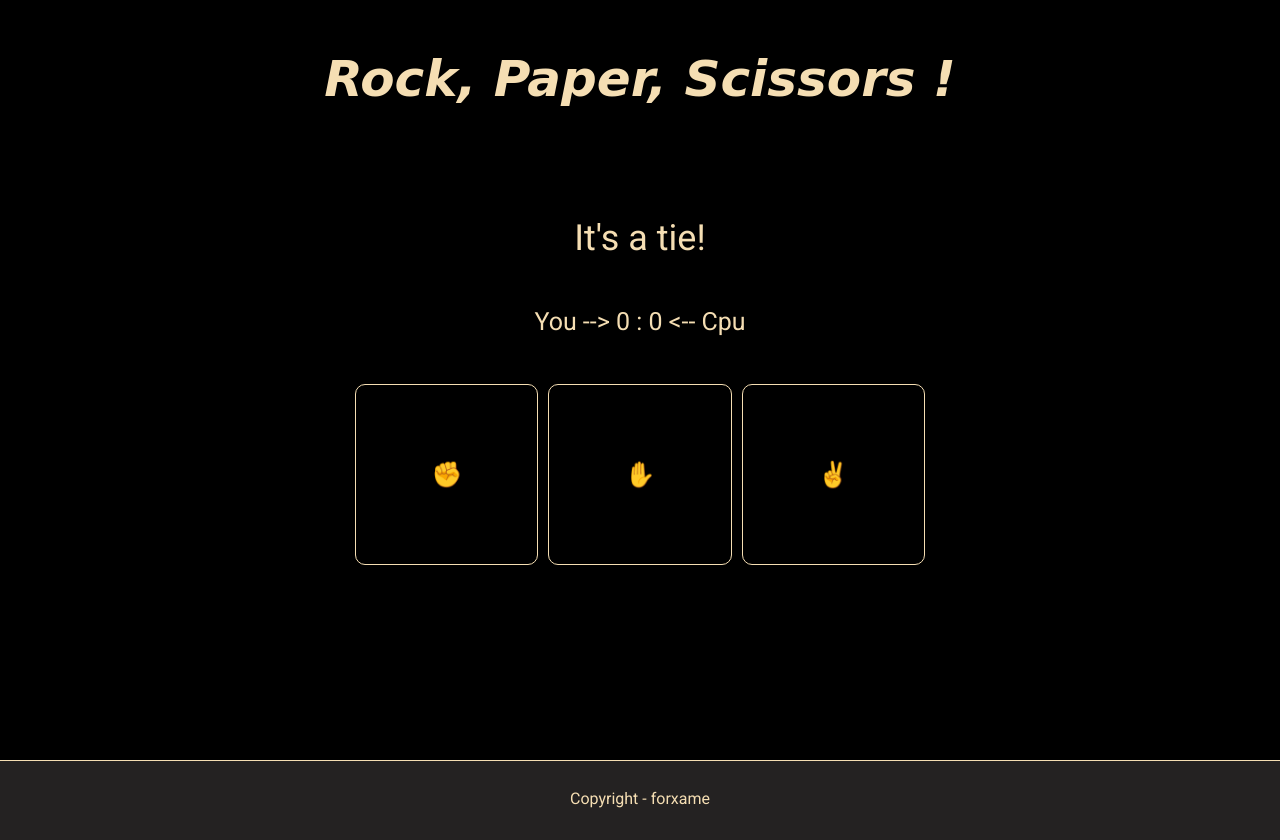
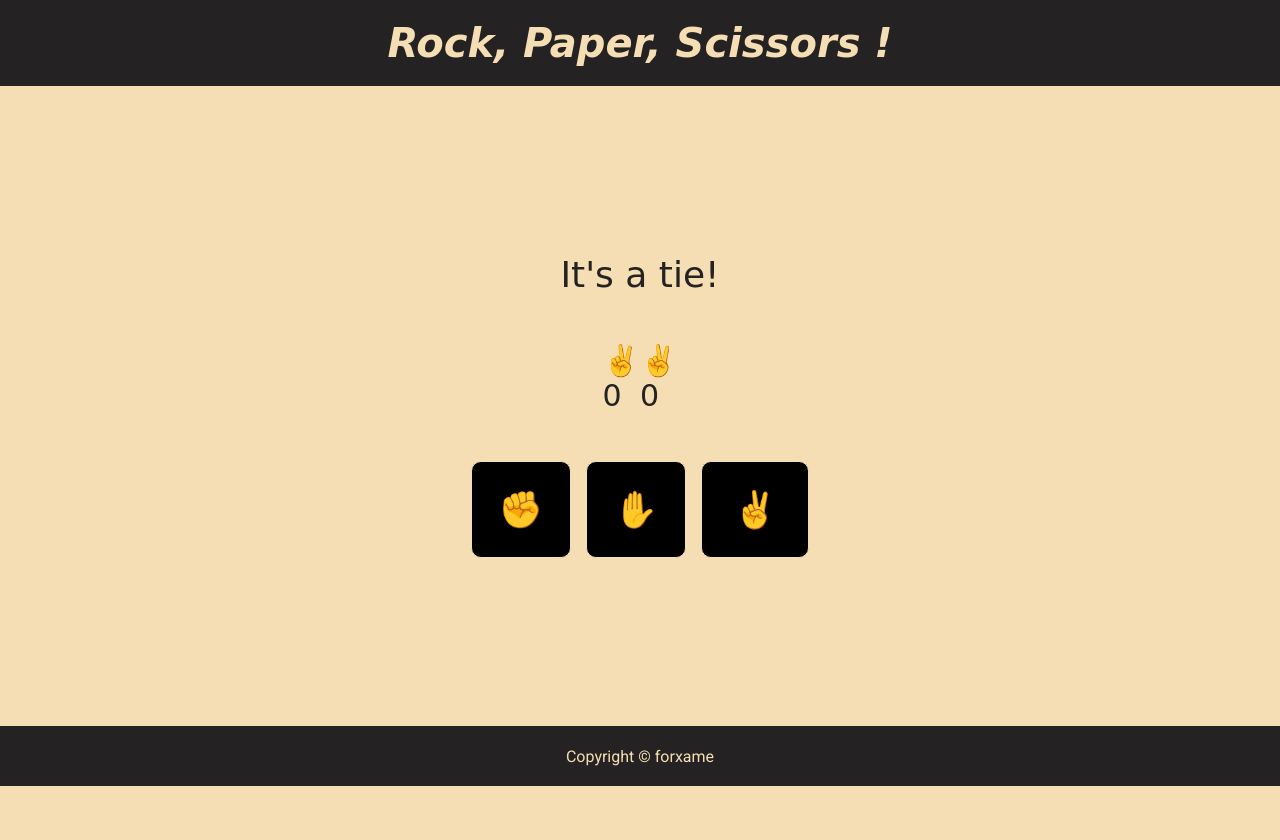
Before and after one commit to forxame/rock-paper-scissors, a plain HTML site: page index.html in a window 1280 px wide. Both pictures are taken after a click on the button "✌️". After the commit the page ends 800 px from the top, so only its background shows below. Drawn offline with Linux system fonts and the light colour scheme; a web font is replaced by a local one.

Commit message:
Updated the look and feel of the UI

```diff
--- a/app.js
+++ b/app.js
@@ -1,5 +1,5 @@
 function getComputerChoice() {
-    const arr = ["rock", "paper", "scissors"];
+    const arr = ["✊", "✋", "✌️"];
     return arr[Math.floor(Math.random() * arr.length)];
 }
 
@@ -11,50 +11,33 @@ function playRound(playerSelection, computerSelection) {
         return "It's a tie!"
     }
 
-    if ((playerSelection === "rock" && computerSelection === "scissors") ||
-        (playerSelection === "paper" && computerSelection === "rock") ||
-        (playerSelection === "scissors" && computerSelection === "paper")) {
+    if ((playerSelection === "✊" && computerSelection === "✌️") ||
+        (playerSelection === "✋" && computerSelection === "✊") ||
+        (playerSelection === "✌️" && computerSelection === "✋")) {
             playerScore++;
-            if (playerSelection === "rock" && computerSelection === "scissors") {
-                playerSelection = "✊";
-                computerSelection = "✌️";
-            } else if (playerSelection === "paper" && computerSelection === "rock") {
-                playerSelection = "✋";
-                computerSelection = "✊";
-            } else if (playerSelection === "scissors" && computerSelection === "paper") {
-                playerSelection = "✌️";
-                computerSelection = "✋";
-            }
-            return `You won! ${playerSelection} beats ${computerSelection}`;
+            return `You won!`;
         }
 
-        if ((computerSelection === "rock" && playerSelection === "scissors") ||
-        (computerSelection === "paper" && playerSelection === "rock") ||
-        (computerSelection === "scissors" && playerSelection === "paper")) {
+        if ((computerSelection === "✊" && playerSelection === "✌️") ||
+        (computerSelection === "✋" && playerSelection === "✊") ||
+        (computerSelection === "✌️" && playerSelection === "✋")) {
             computerScore++;
-            if (computerSelection === "rock" && playerSelection === "scissors") {
-                playerSelection = "✌️";
-                computerSelection = "✊";
-            } else if (computerSelection === "paper" && playerSelection === "rock") {
-                playerSelection = "✊";
-                computerSelection = "✋";
-            } else if (computerSelection === "scissors" && playerSelection === "paper") {
-                playerSelection = "✋";
-                computerSelection = "✌️";
-            }
-            return `You lost! ${computerSelection} beats ${playerSelection}`;
+            return `You lost!`;
         }
 
     }
 
-
+let computerSelection;
 function game() {
-    return playRound(playerSelection, getComputerChoice());
+    computerSelection = getComputerChoice();
+    return playRound(playerSelection, computerSelection);
 }
 
 function displayScore() {
-    displayPlayerScore.textContent = playerScore;
-    displayComputerScore.textContent = computerScore;
+    playerScoreText.textContent = playerScore;
+    computerScoreText.textContent = computerScore;
+    playerChoice.textContent = playerSelection;
+    computerChoice.textContent = computerSelection;
 }
 
 function gameOver() {
@@ -69,30 +52,33 @@ function gameOver() {
 const btn1 = document.getElementById("rock");
 const btn2 = document.getElementById("paper");
 const btn3 = document.getElementById("scissors");
-const display = document.getElementById("result");
+const winnerText = document.getElementById("result");
+const playerScoreText = document.getElementById("playerScore");
+const computerScoreText = document.getElementById("computerScore");
+const playerChoice = document.getElementById("playerChoice");
+const computerChoice = document.getElementById("computerChoice");
 
-const displayPlayerScore = document.getElementById("playerScore");
-displayPlayerScore.textContent = playerScore;
-const displayComputerScore = document.getElementById("computerScore");
-displayComputerScore.textContent = computerScore;
 
+playerScoreText.textContent = playerScore;
+computerScoreText.textContent = computerScore;
 let playerSelection;
 
+
 btn1.addEventListener("click", ()=>{
-    playerSelection = "rock";
-    display.textContent = game();
+    playerSelection = "✊";
+    winnerText.textContent = game();
     displayScore();
 })
 
 btn2.addEventListener("click", ()=>{
-    playerSelection = "paper";
-    display.textContent = game();
+    playerSelection = "✋";
+    winnerText.textContent = game();
     displayScore();
 })
 
 btn3.addEventListener("click", ()=>{
-    playerSelection = "scissors";
-    display.textContent = game();
+    playerSelection = "✌️";
+    winnerText.textContent = game();
     displayScore();
 })
 
--- a/index.html
+++ b/index.html
@@ -10,26 +10,39 @@
 <body>
 
     <header>
-        <h1>Rock, Paper, Scissors !</h1>
+        <h1 class="font">Rock, Paper, Scissors !</h1>
     </header>
 
     <main>
-        <div class="wrapper">
-            <div id="result">May you give a try</div>
+        <div class="wrapper font">
+            <div class="result" id="result">May you give a try</div>
 
-            <div id="score">
-                You -->  <span id="playerScore"></span> : <span id="computerScore"></span>  <-- Cpu
+            <div class="score" id="score">
+                    <div class="box">
+                        <div class="player choice" id="playerChoice"></div>
+                        <div id="playerScore"></div>
+                    </div>
+                    <div class="box">
+                        <div class="computer choice" id="computerChoice"></div>
+                        <div id="computerScore"></div>
+                    </div>
             </div>
 
             <div class="buttons">
-                <button id="rock">✊</button>
-                <button id="paper">✋</button>
-                <button id="scissors">✌️</button>
+                <button class="rock" id="rock">
+                    <span class="emoji">✊</span>
+                </button>
+                <button class="paper" id="paper">
+                    <span class="emoji">✋</span>
+                </button>
+                <button class="scissors" id="scissors">
+                    <span class="emoji">✌️</span>
+                </button>
             </div>
         </div>
     </main>
     <footer>
-        <p>Copyright - forxame</p>
+        <p>Copyright © forxame</p>
     </footer>
     <script src="./app.js"></script>
 </body>
--- a/styles.css
+++ b/styles.css
@@ -19,23 +19,29 @@ html {
 
 header {
     text-align: center;
-    font-size: 25px;
+    font-size: 20px;
     font-style: italic;
-    padding-top: 2em;
-    padding-bottom: 2em;
+    padding-top: 1em;
+    padding-bottom: 1em;
+    background: rgb(36, 34, 34);
+}
+
+.font {
     font-family: 'Edu VIC WA NT Beginner', cursive;
+
 }
+
 body {
-    background-color: black;
+    background-color: wheat;
     color: wheat;
 }
 
 main {
-    min-height: 58.3vh;
+    min-height: 80vh;
     display: flex;
     justify-content: center;
     align-items: center;
-    margin-bottom: 8.5em;
+    color: rgb(36, 34, 34);
 }
 
 .wrapper {
@@ -46,41 +52,50 @@ main {
 
 }
 
-#result {
+.result {
     font-size: 36px;
 }
 
-#score {
-    font-size: 25px;
+.score {
+    font-size: 30px;
+    display: flex;
+    justify-content: space-around;
 }
 
 .buttons {
     display: flex;
-    gap: 10px;
+    gap: 15px;
 }
 
-#rock,
-#paper,
-#scissors {
-    padding: 3em;
+.rock,
+.paper,
+.scissors {
+    padding: 2em;
     border: 1px solid wheat;
     border-radius: 10px;
     background: black;
     color: wheat;
-    font-size: 25px;
 }
 
-#rock:hover,
-#paper:hover,
-#scissors:hover {
+.scissors {
+    padding: 2em 2.3em;
+}
+
+.emoji {
+    font-size: 36px;
+}
+
+.rock:hover,
+.paper:hover,
+.scissors:hover {
     background: gray;
     cursor: pointer;
 }
 
 footer {
     background: rgb(36, 34, 34);
-    min-height: 10vh;
-    border-top: 1px solid wheat;
-    text-align: center;
-    padding-top: 3.5vh;
+    min-height: 7.5vh;
+    display: flex;
+    justify-content: center;
+    align-items: center;
 }
```
